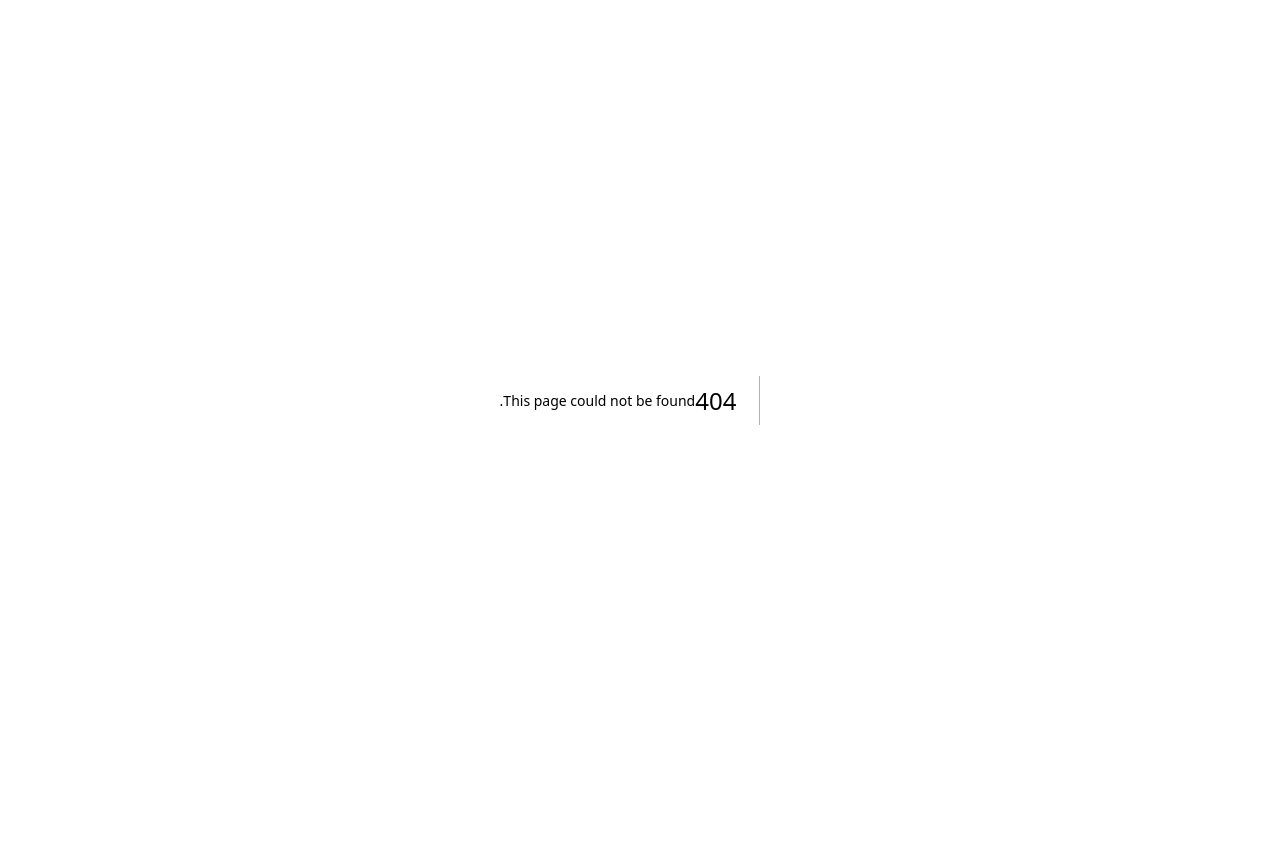
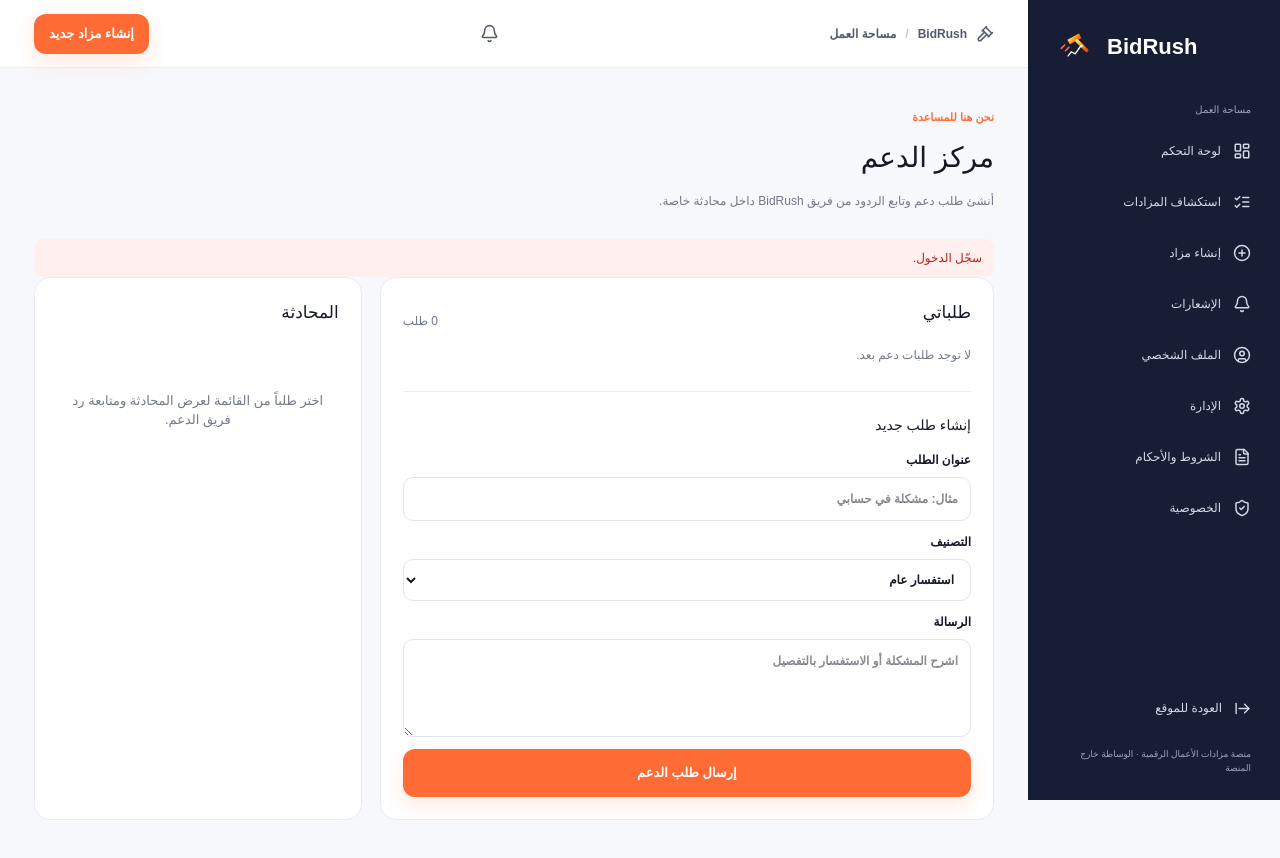
Before and after one commit to alza69191-art/bidrush-platform, a Next.js app: page /support in a window 1280 px wide. Before the commit this address had no page. Shown: the top 858 px of the page. Before the commit the page ends 800 px from the top, so only its background shows below. Built offline with nearby package versions, Linux system fonts and the light colour scheme; no server answers; a web font is replaced by a local one.

Commit message:
Add customer support center page

```diff
--- /dev/null
+++ b/app/support/page.tsx
@@ -0,0 +1,18 @@
+"use client";
+import {useEffect,useState} from "react";
+import WorkspaceShell from "@/components/WorkspaceShell";
+type Ticket={id:string;subject:string;category:string;status:string;created_at:string};
+type Message={id:string;sender_type:string;body:string;created_at:string};
+const labels:Record<string,string>={open:"مفتوح",waiting_user:"بانتظار ردك",waiting_support:"بانتظار الدعم",resolved:"تم الحل",closed:"مغلق"};
+export default function SupportPage(){
+ const [tickets,setTickets]=useState<Ticket[]>([]),[selected,setSelected]=useState(""),[messages,setMessages]=useState<Message[]>([]),[subject,setSubject]=useState(""),[category,setCategory]=useState("general"),[draft,setDraft]=useState(""),[error,setError]=useState(""),[busy,setBusy]=useState(false);
+ async function load(){const r=await fetch("/api/support",{cache:"no-store"}),d=await r.json();if(r.ok)setTickets(d.tickets||[]);else setError(d.error||"تعذر تحميل طلبات الدعم");}
+ async function openTicket(id:string){setSelected(id);const r=await fetch("/api/support/"+id,{cache:"no-store"}),d=await r.json();if(r.ok)setMessages(d.messages||[]);else setError(d.error||"تعذر تحميل المحادثة");}
+ useEffect(()=>{load()},[]);
+ async function create(e:React.FormEvent){e.preventDefault();setBusy(true);setError("");try{const r=await fetch("/api/support",{method:"POST",headers:{"Content-Type":"application/json"},body:JSON.stringify({subject,category,message:draft})}),d=await r.json();if(!r.ok)throw new Error(d.error);setSubject("");setDraft("");await load();setSelected(d.ticketId);await openTicket(d.ticketId);}catch(e:any){setError(e.message||"تعذر إرسال الطلب");}finally{setBusy(false);}}
+ async function reply(e:React.FormEvent){e.preventDefault();if(!selected)return;setBusy(true);setError("");try{const r=await fetch("/api/support/"+selected,{method:"POST",headers:{"Content-Type":"application/json"},body:JSON.stringify({message:draft})}),d=await r.json();if(!r.ok)throw new Error(d.error);setDraft("");await openTicket(selected);await load();}catch(e:any){setError(e.message||"تعذر إرسال الرد");}finally{setBusy(false);}}
+ return <WorkspaceShell><div className="page-heading"><span className="eyebrow">نحن هنا للمساعدة</span><h1>مركز الدعم</h1><p>أنشئ طلب دعم وتابع الردود من فريق BidRush داخل محادثة خاصة.</p></div>{error&&<div className="form-error">{error}</div>}
+ <div className="detail-grid"><section className="content-card"><div className="card-heading"><h2>طلباتي</h2><span className="muted">{tickets.length} طلب</span></div>{tickets.length?tickets.map(t=><button key={t.id} onClick={()=>openTicket(t.id)} className="bid-item" style={{width:"100%",background:selected===t.id?"#fff7f3":"white",border:0,borderTop:"1px solid #f0f1f5",textAlign:"right",cursor:"pointer",font:"inherit"}}><div><b>{t.subject}</b><p>{t.category} · {new Date(t.updated_at).toLocaleString("ar")}</p></div><strong>{labels[t.status]||t.status}</strong></button>):<p className="muted">لا توجد طلبات دعم بعد.</p>}
+ <form onSubmit={create} className="detail-aside" style={{marginTop:24,borderTop:"1px solid #eceef3",paddingTop:20}}><h3>إنشاء طلب جديد</h3><label>عنوان الطلب<input value={subject} onChange={e=>setSubject(e.target.value)} minLength={4} maxLength={160} required placeholder="مثال: مشكلة في حسابي"/></label><label>التصنيف<select value={category} onChange={e=>setCategory(e.target.value)}><option value="general">استفسار عام</option><option value="account">الحساب</option><option value="auction">المزادات</option><option value="payment">الدفع</option><option value="report">بلاغ</option><option value="technical">مشكلة تقنية</option></select></label><label>الرسالة<textarea value={selected?"":draft} onChange={e=>setDraft(e.target.value)} minLength={10} maxLength={3000} rows={4} required placeholder="اشرح المشكلة أو الاستفسار بالتفصيل"/></label><button disabled={busy} className="btn btn-primary">{busy?"جارٍ الإرسال...":"إرسال طلب الدعم"}</button></form></section>
+ <section className="content-card"><h2>المحادثة</h2>{selected?<><div style={{display:"grid",gap:12,maxHeight:470,overflowY:"auto",padding:"10px 0"}}>{messages.map(m=><article key={m.id} style={{padding:14,borderRadius:12,background:m.sender_type==="admin"?"#fff2eb":"#f5f6fa",marginRight:m.sender_type==="admin"?0:22,marginLeft:m.sender_type==="admin"?22:0}}><small style={{color:"#777"}}>{m.sender_type==="admin"?"فريق الدعم":"أنت"} · {new Date(m.created_at).toLocaleString("ar")}</small><p style={{whiteSpace:"pre-wrap",lineHeight:1.9,margin:"8px 0 0"}}>{m.body}</p></article>)}</div><form onSubmit={reply} className="detail-aside"><label>اكتب ردك<textarea value={draft} onChange={e=>setDraft(e.target.value)} rows={4} minLength={2} maxLength={3000} required placeholder="اكتب رسالتك..."/></label><button disabled={busy} className="btn btn-primary">إرسال الرد</button></form></>:<div className="empty-state">اختر طلباً من القائمة لعرض المحادثة ومتابعة رد فريق الدعم.</div>}</section></div></WorkspaceShell>;
+}
```
